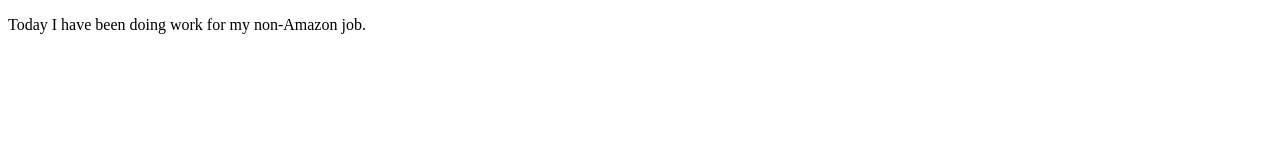
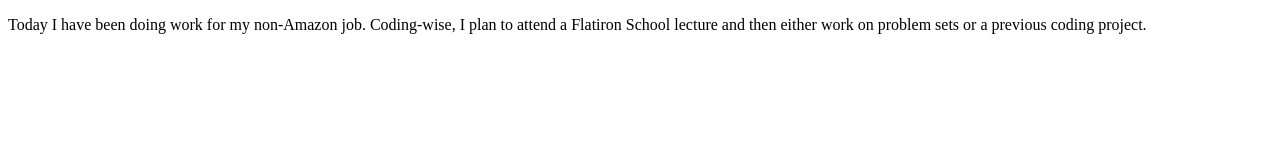
Before and after one commit to jtabb1/2021-07-23-Daily-Coding-Journal, a plain HTML site: page index.html in a window 1280 px wide. Drawn offline with Linux system fonts and the light colour scheme.

Commit message:
Talk about what I have done today and what I have yet planned to do.

```diff
--- a/index.html
+++ b/index.html
@@ -8,7 +8,11 @@
   </head>
   <body>
 
-    <p>Today I have been doing work for my non-Amazon job.
+    <p>Today I have been doing work for my non-Amazon job.  Coding-wise, I
+      plan to attend a Flatiron School lecture and then either work on
+      problem sets or a previous coding project.
+    </p>
+
     <script src="script.js"></script>
   </body>
 </html>
```
